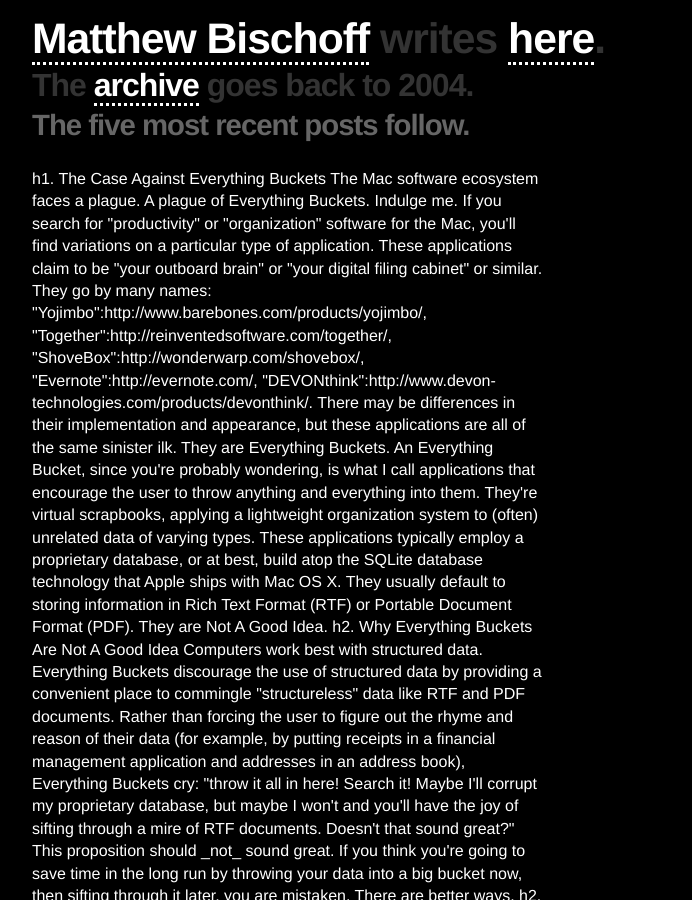
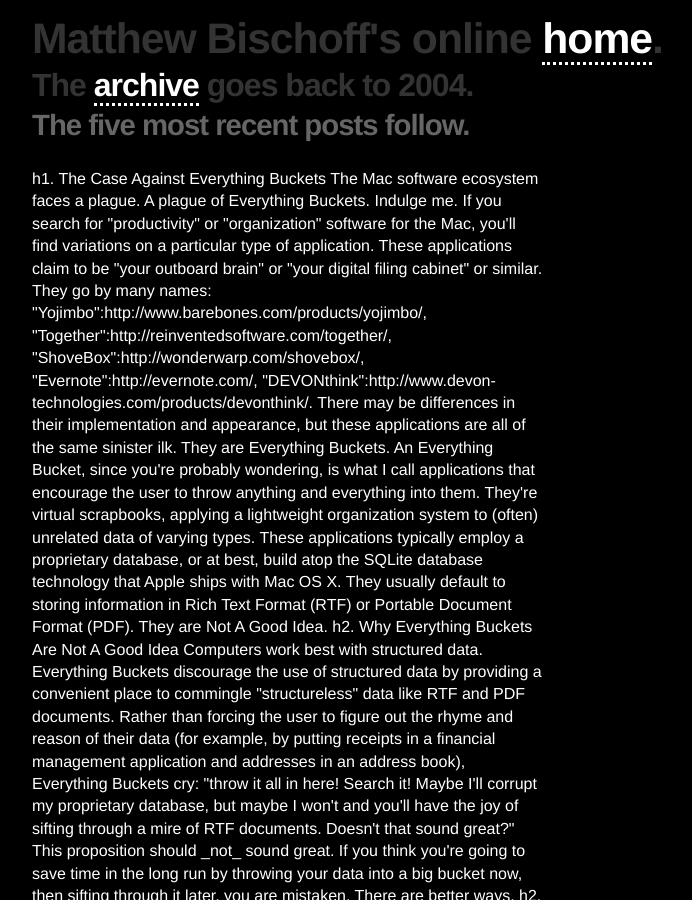
Before and after one commit to mbbischoff/website, a Jekyll site: the page built from index.html, in a window 1280 px wide and 900 px high. Shown: the whole window, without its empty margins (288-980 px from the left). Built offline with Jekyll 4.4.1, drawn with Linux system fonts in a browser that asks for light colours.

Commit message:
home changes

```diff
--- a/_layouts/default.html
+++ b/_layouts/default.html
@@ -11,7 +11,7 @@
   </head>
   <body>
     <h1 id="title">
-      <a href="/about.html" title="About">Matthew Bischoff</a> writes <a href="/" title="Home">here</a>.
+      Matthew Bischoff's online <a href="/" title="Home">home</a>.
     </h1>
     <h2 id="subtitle">
       The <a href="/archive.html" title="Archive">archive</a> goes back to 2004.
```
